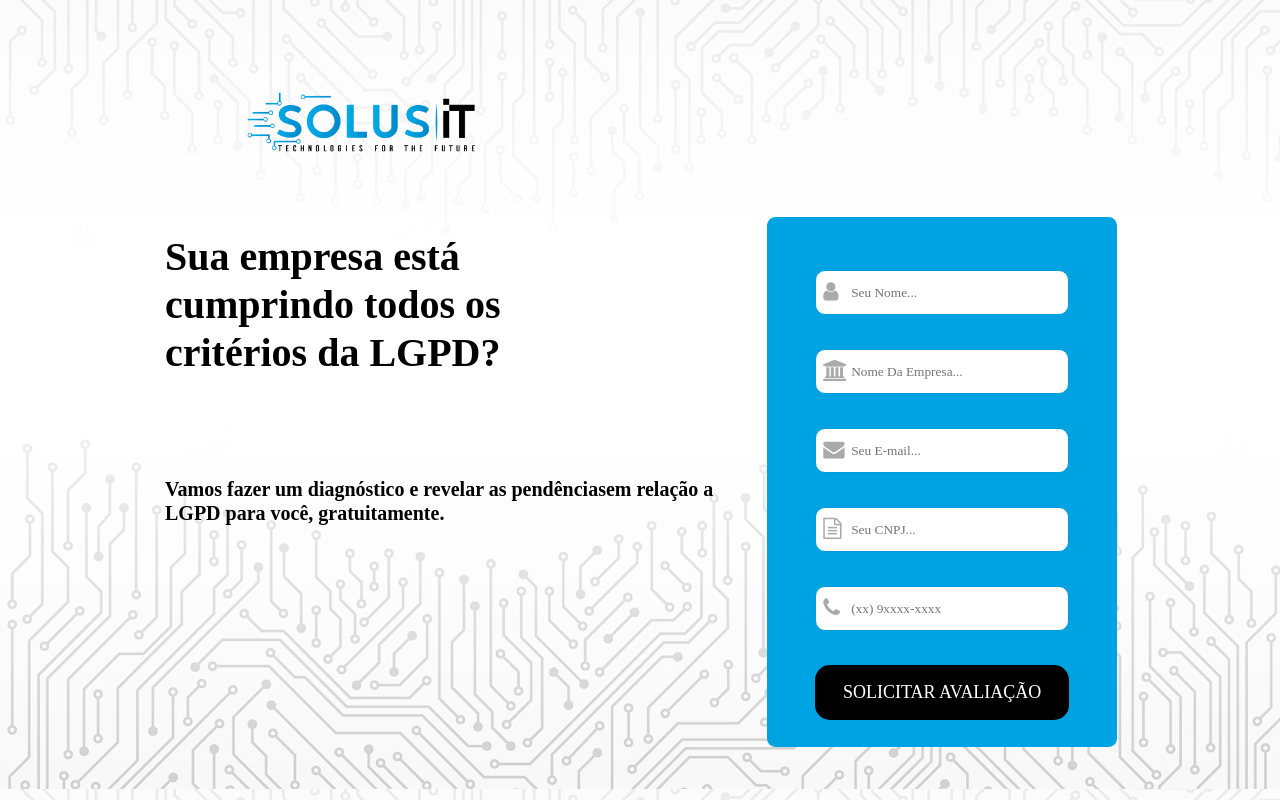
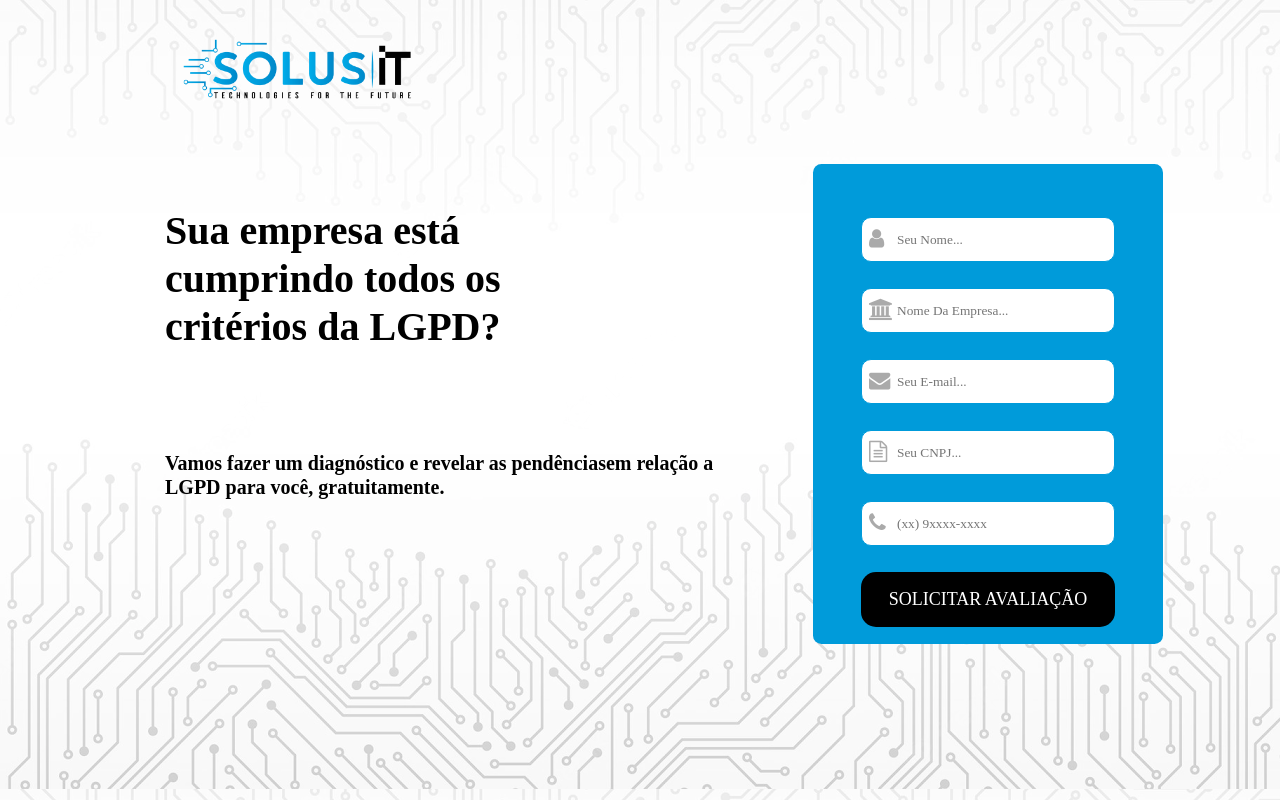
Before and after one commit to Solus-LGPD/lgpd-1-n-page, a plain HTML site: page index.html in a window 1280 px wide. Drawn offline with Linux system fonts and the light colour scheme; a web font is replaced by a local one.

Commit message:
feat: arrumando bug (css)

```diff
--- a/assets/css/styles.css
+++ b/assets/css/styles.css
@@ -15,16 +15,14 @@
 #brand{
     display: flex;
     justify-content: flex-start;
-    width: 72vw;
+    width: 82vw;
     padding: 2rem 4rem;
     height: 0px;
     margin-bottom: 100px;
 }
 #brand img {
     height: 75px;
-
 }
-
 #about-conteiner h1 {
     font-size: 40px;
     max-width: 400px;
@@ -40,24 +38,18 @@
 }
 
 #form-conteiner {
-    flex: 1;
     color: black;
     position: relative;
 
 }
 
 #form-inner{
-
     padding: 3rem;
-    background-color: #00A3E1;
-    display: flex;
+    background-color: #009BDA;
     text-align: center;
-    flex-direction: column;
-    align-items: stretch;
     border-radius: 8.5px;
-    height: 530px;
+    height: 480px;
     width: 350px;
-
 }
 
 input[type="text"] {
@@ -146,11 +138,13 @@ input[type=number] {
 
 }
 
+
 #register-form{
     display: flex;
     flex-direction: column;
-    gap: 1.5rem;
-    margin-bottom: 2rem;
+    gap: 1rem;
+    margin-bottom: 4rem;
+
 }
 
 #register-form input{
@@ -160,7 +154,6 @@ input[type=number] {
     border-radius: 10px;
     padding-left: 35px;
     margin: 5px 0;
-
 }
 
 body{
@@ -170,6 +163,7 @@ body{
     align-items: center;
     height: 100vh;
     background-image: url("/assets/img/background.png");
+    justify-content: flex-start;
 }
 
 #container{
@@ -178,6 +172,7 @@ body{
     flex-direction: row;
     overflow: hidden;
     position: relative;
+    align-items: baseline;
 }
 
 button[type=button]{
```
Also changed, not shown: index.html (line endings or trailing spaces).
